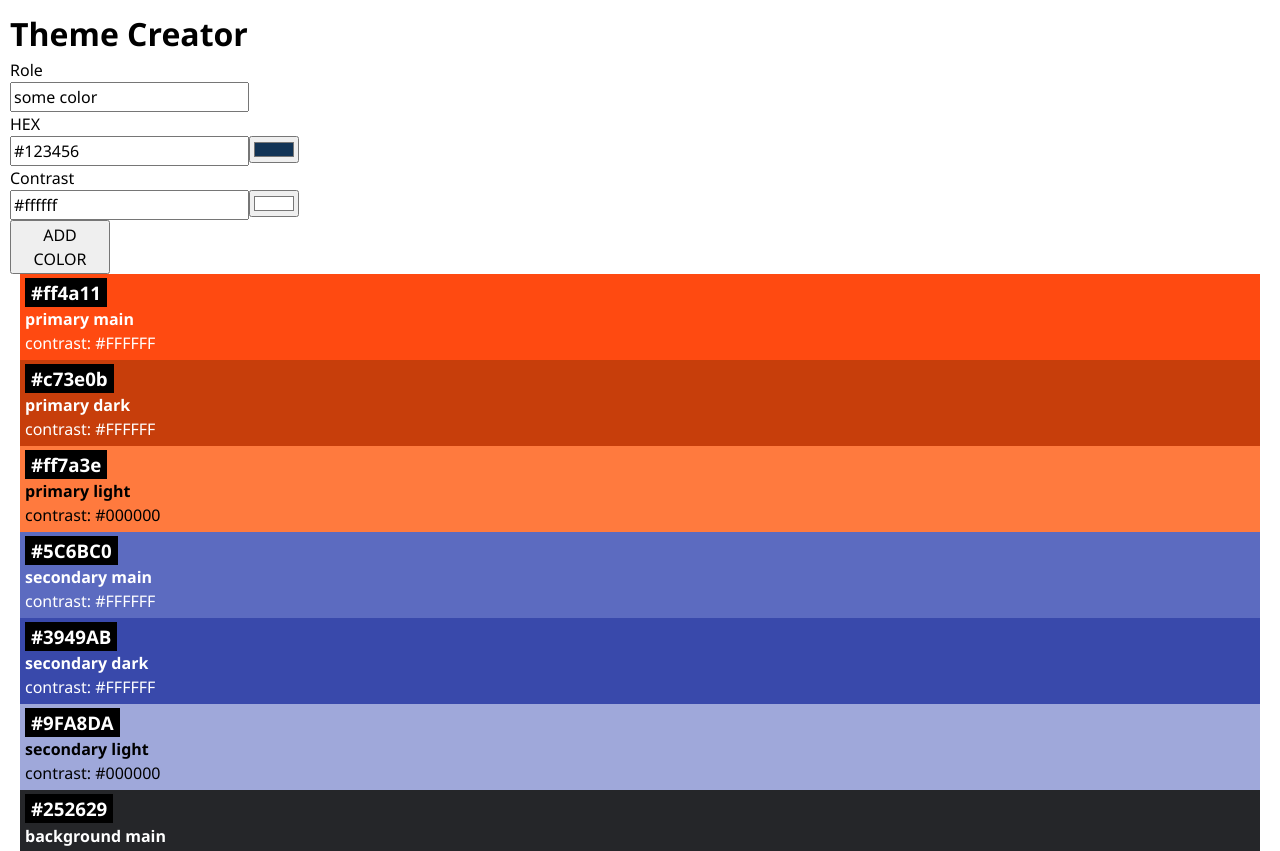
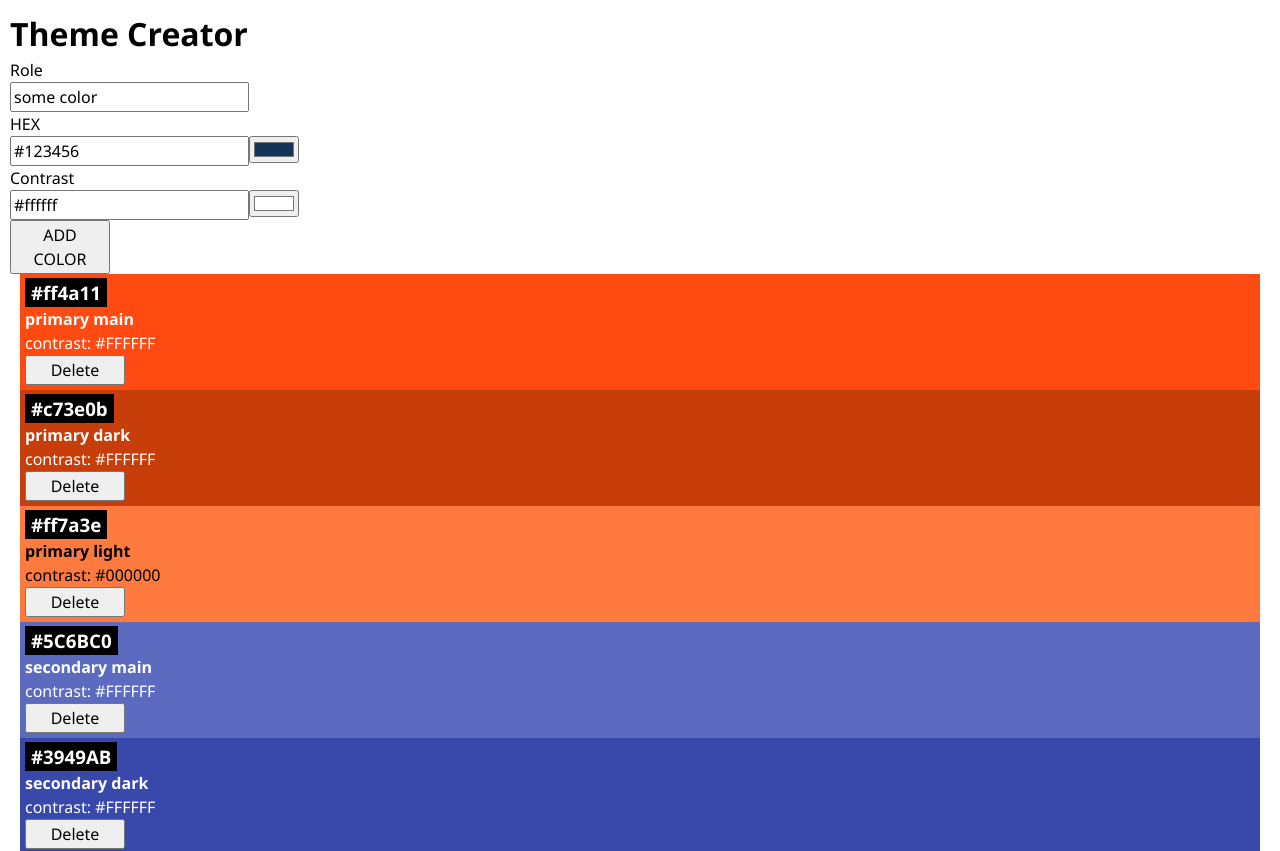
Before and after one commit to frush86/recap4, a React (Vite) app: page / in a window 1280 px wide. Shown: the top 851 px of the page. Built offline with nearby package versions, Linux system fonts and the light colour scheme.

Commit message:
delete only missing check

```diff
--- a/src/App.jsx
+++ b/src/App.jsx
@@ -19,13 +19,26 @@ function App() {
     ]);
   };
 
+  // writing the function here because the parent has the array of all the colors
+  const deleteColor = (id) => {
+    setColors(colors.filter((color) => color.id !== id));
+  };
+  // updating the colors array by calling setColors
+  //
+
   return (
     <>
       <h1>Theme Creator</h1>
       <ColorForm submitAddColor={addColor} />
       {colors.map((color) => {
         // .map over the array colors.js
-        return <Color key={color.id} color={color} />;
+        return (
+          <Color
+            key={color.id}
+            color={color}
+            deleteColor={() => deleteColor(color.id)}
+          />
+        );
       })}
     </>
   );
--- a/src/Components/Color/Color.jsx
+++ b/src/Components/Color/Color.jsx
@@ -1,6 +1,6 @@
 import "./Color.css";
 
-export default function Color({ color }) {
+export default function Color({ color, deleteColor }) {
   // create prop named color
   return (
     <div
@@ -13,6 +13,7 @@ export default function Color({ color }) {
       <h3 className="color-card-headline">{color.hex}</h3>
       <h4>{color.role}</h4>
       <p>contrast: {color.contrastText}</p>
+      <button onClick={deleteColor}>Delete</button>
     </div>
   );
 }
--- a/src/Components/Color/ColorForm.jsx
+++ b/src/Components/Color/ColorForm.jsx
@@ -11,6 +11,8 @@ export default function ColorForm({
     const formData = new FormData(event.target);
     const data = Object.fromEntries(formData);
     submitAddColor(data);
+    console.log(data);
+    console.log(submitAddColor);
   }
 
   return (
@@ -30,9 +32,9 @@ export default function ColorForm({
         <ColorInput id="hex" defaultValue={initialData.hex} />
       </label>
 
-      <label htmlFor="contrast">
+      <label htmlFor="contrastText">
         Contrast<br></br>
-        <ColorInput id="contrast" defaultValue={initialData.contrastText} />
+        <ColorInput id="contrastText" defaultValue={initialData.contrastText} />
       </label>
 
       <button type="submit">ADD COLOR</button>
```
